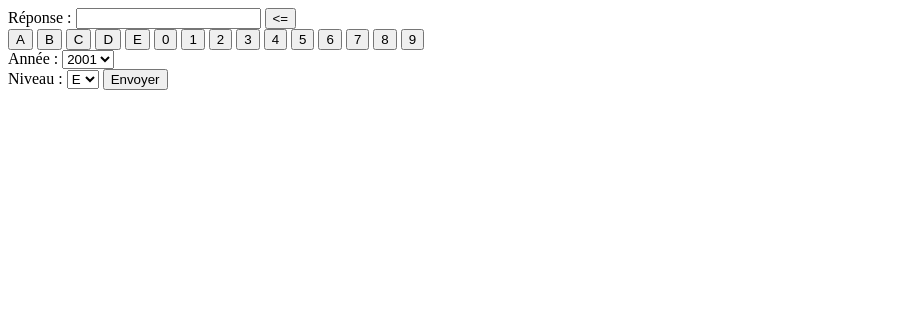
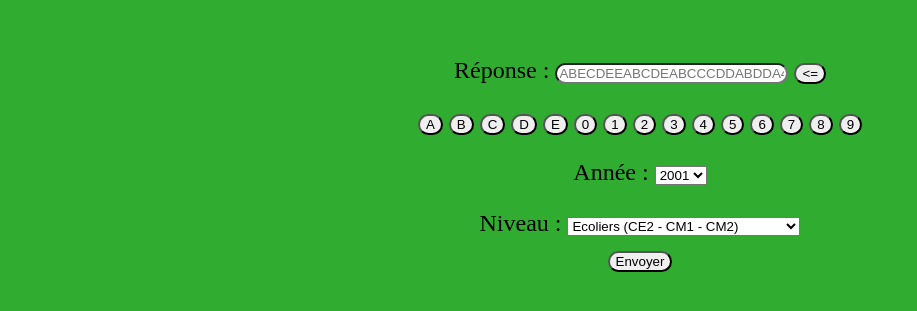
Before and after one commit to Alpha-Lin/correcteur_concours_kangourou, a PHP site: page / in a window 1280 px wide. Shown: the top 311 px of the page, without its empty margins (0-917 px from the left). Run offline with PHP 8.4, Linux system fonts and the light colour scheme; tables that the repository leaves empty hold one stand-in row (values such as "Sample post").

Commit message:
- Amélioration du style CSS - Ajout d'un titre au tableau précisant l'année et le niveau - Précision des niveaux et de leurs classes

```diff
--- a/index.php
+++ b/index.php
@@ -9,12 +9,13 @@
 </head>
 <body>
     <form>
+        <div>
             <label for="réponse">Réponse : </label>
-        <input name="réponse" id="réponse" required pattern="[A-E]{24}[1-9]{2}" oninput="const p=this.selectionStart;this.value=this.value.toUpperCase();this.setSelectionRange(p, p);">
+            <input name="réponse" id="réponse" required placeholder="ABECDEEABCDEABCCCDDABDDA46" pattern="[A-E]{24}[1-9]{2}" size=26 oninput="const p=this.selectionStart;this.value=this.value.toUpperCase();this.setSelectionRange(p, p);">
             <button type="button" onclick="enlever_lettre()">&lt;=</button>
+        </div>
 
-        <br>
-
+        <div>
             <button type="button" onclick="ajouter_lettre('A')">A</button>
             <button type="button" onclick="ajouter_lettre('B')">B</button>
             <button type="button" onclick="ajouter_lettre('C')">C</button>
@@ -30,11 +31,11 @@
             <button type="button" onclick="ajouter_lettre('7')">7</button>
             <button type="button" onclick="ajouter_lettre('8')">8</button>
             <button type="button" onclick="ajouter_lettre('9')">9</button>
+        </div>
 
-        <br>
-
+        <div>
             <label for="année">Année : </label>
-        <select name="année" id="année">
+            <select name="année" id="année" onchange="année_changée(this.value)">
                 <?php
 
                 // On initialise une connexion à la BDD
@@ -57,18 +58,19 @@
                     echo '<option value="'. $année .'">'. $année .'</option>';
                 }?>
             </select>
+        </div>
 
-        <br>
-
+        <div>
             <label for="niveau">Niveau : </label>
             <select name="niveau" id="niveau">
-            <option value="E">E</option>
-            <option value="B">B</option>
-            <option value="C">C</option>
-            <option value="P">P</option>
-            <option value="J">J</option>
-            <option value="S">S</option>
+                <option value="E" id="niveau_E">Ecoliers (CE2 - CM1 - CM2)</option>
+                <option value="B" id="niveau_B">Benjamins (6ème - 5ème)</option>
+                <option value="C" id="niveau_C">Cadets (4ème - 3ème - CAP / BEP)</option>
+                <option value="P" hidden id="niveau_P">P (Lycées Professionnels)</option>
+                <option value="J" id="niveau_J">Juniors (Lycées)</option>
+                <option value="S" id="niveau_S">Etudiants (TS, Bac+)</option>
             </select>
+        </div>
 
         <input type="submit" value="Envoyer">
     </form>
@@ -97,13 +99,14 @@
                         $bonnesRéponses = 0;
 
                         echo '<table>
+                                <caption>Résultats pour le niveau '. $_GET['niveau'] . ' de l\'année '. $_GET['année'] . '</caption>
                                 <thead>
                                     <tr>
                                         <th colspan="2">Réponses</th>
                                     </tr>
                                     <tr>
                                         <th>Élève</th>
-                                        <th>Solutions</th>
+                                        <th>Solution</th>
                                     </tr>
                                 </thead>
                                 <tbody>';
@@ -122,7 +125,7 @@
 
                         echo '</tbody>
                             </table>
-                            <p>Nombre de bonnes réponses : ' . $bonnesRéponses . '/26';
+                            <p>Nombre de bonnes réponses : ' . $bonnesRéponses . '/26</p>';
                     }
                 }
             }
--- a/script_kang.js
+++ b/script_kang.js
@@ -5,3 +5,39 @@ function ajouter_lettre(lettre){
 function enlever_lettre(){
     document.getElementById('réponse').value = document.getElementById('réponse').value.slice(0, -1);
 }
+
+function année_changée(année){
+    if (année <= 2009){
+        document.getElementById('niveau_P').hidden = true
+        document.getElementById('niveau').selectedIndex = 0
+        document.getElementById('niveau_E').textContent = "Ecoliers (CE2 - CM1 - CM2)"
+        document.getElementById('niveau_B').textContent = "Benjamins (6ème - 5ème)"
+        document.getElementById('niveau_C').textContent = "Cadets (4ème - 3ème - CAP / BEP)"
+        document.getElementById('niveau_J').textContent = "Juniors (Lycées)"
+        document.getElementById('niveau_S').textContent = "Etudiants (TS, Bac+)"
+    }else if (année == 2010){
+        document.getElementById('niveau_P').hidden = true
+        document.getElementById('niveau').selectedIndex = 0
+        document.getElementById('niveau_E').textContent = "Ecoliers (CE2 - CM1 - CM2)"
+        document.getElementById('niveau_B').textContent = "Benjamins (6ème - 5ème)"
+        document.getElementById('niveau_C').textContent = "Cadets (4ème - 3ème - voie pro.)"
+        document.getElementById('niveau_J').textContent = "Juniors (Lycées G. et T.)"
+        document.getElementById('niveau_S').textContent = "Etudiants (TS, Bac+)"
+    }else if (année <= 2019){
+        document.getElementById('niveau_P').hidden = false
+        document.getElementById('niveau_E').textContent = "E (CE2 - CM1 - CM2)"
+        document.getElementById('niveau_B').textContent = "B (6ème - 5ème)"
+        document.getElementById('niveau_C').textContent = "C (4ème - 3ème)"
+        document.getElementById('niveau_P').textContent = "P (Lycées Professionnels)"
+        document.getElementById('niveau_J').textContent = "J (Lycées G. et T., sauf série S)"
+        document.getElementById('niveau_S').textContent = "S (1reS, TS, Bac+)"
+    }else{
+        document.getElementById('niveau_P').hidden = false
+        document.getElementById('niveau_E').textContent = "E (CE2 - CM1 - CM2)"
+        document.getElementById('niveau_B').textContent = "B (6ème - 5ème)"
+        document.getElementById('niveau_C').textContent = "C (4ème - 3ème)"
+        document.getElementById('niveau_P').textContent = "P (Lycées Professionnels)"
+        document.getElementById('niveau_J').textContent = "J (Lycées G. et T., sauf : 1re+Spéc.Maths & TS)"
+        document.getElementById('niveau_S').textContent = "S (1re+Spéc.Maths, TS, Bac+)"
+    }
+}
--- a/style.css
+++ b/style.css
@@ -1,3 +1,28 @@
+body {
+    margin-top: 50px;
+    background-color: rgb(48, 172, 48);
+    text-align: center;
+    font-size: x-large
+}
+
+table {
+    margin-left: auto;
+    margin-right: auto
+}
+
+caption {
+    font-family: sans-serif;
+    font-size: 15px
+}
+
+div, table, input {
+    margin-top: 1em
+}
+
+input, button {
+    border-radius: 0.8em
+}
+
 .bon {
     background-color: green
 }
```
Lines whose indentation alone changed are shown as unchanged.
